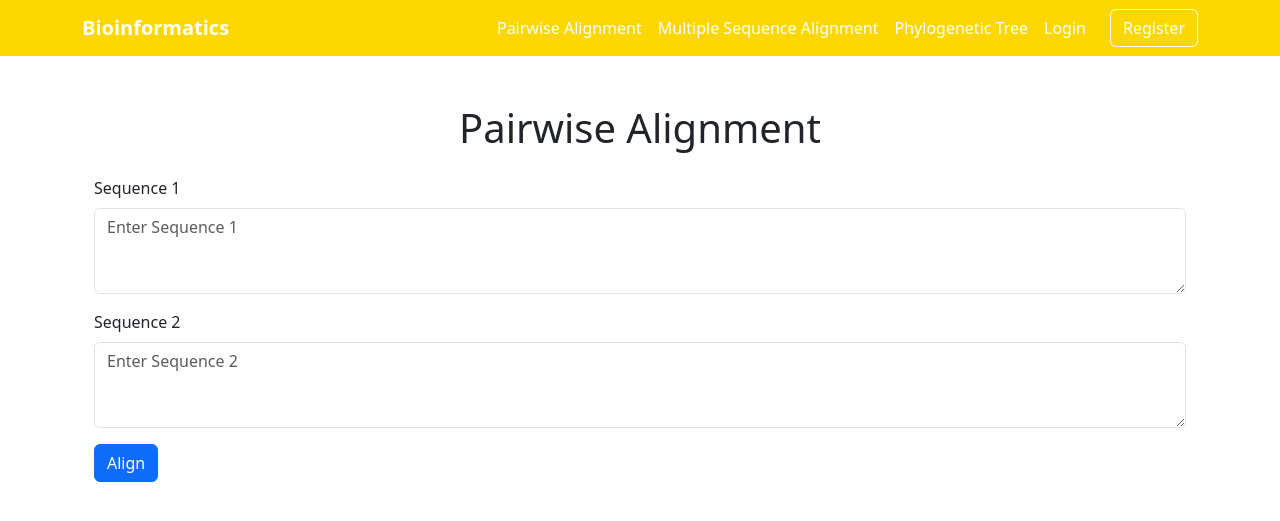
After one commit to Salomon700/Bioinfo_portfolio-project, a Flask app: page /pairwise-alignment in a window 1280 px wide. The commit adds this page. Shown: the top 521 px of the page. Run offline with Flask 3, Linux system fonts and the light colour scheme.

Commit message:
Front-end complete

```diff
--- a/website/routes.py
+++ b/website/routes.py
@@ -5,3 +5,15 @@ routes = Blueprint('routes', __name__)
 @routes.route('/')
 def home():
     return render_template("home.html")
+
+@routes.route('/pairwise-alignment')
+def pairwise_alignment():
+    return render_template('pairwise_alignment.html')
+
+@routes.route('/multiple-alignment')
+def multiple_alignment():
+    return render_template('multiple_alignment.html')
+
+@routes.route('/phylogenetic-tree')
+def phylogenetic_tree():
+    return render_template('phylogenetic_tree.html')
--- a/website/templates/base.html
+++ b/website/templates/base.html
@@ -2,79 +2,80 @@
 <html lang="en">
   <head>
     <meta charset="UTF-8" />
-    <meta name="viewport" content="width=device-width, initial-scale=1" />
-    <meta charset="utf-8" />
+    <meta name="viewport" content="width=device-width, initial-scale=1.0" />
+    <title>{% block title %}Bioinformatics Web App{% endblock %}</title>
+    <!-- Bootstrap CSS -->
     <link
+      href="https://cdn.jsdelivr.net/npm/bootstrap@5.3.0-alpha1/dist/css/bootstrap.min.css"
       rel="stylesheet"
-      href="https://stackpath.bootstrapcdn.com/bootstrap/4.4.1/css/bootstrap.min.css"
-      integrity="sha384-Vkoo8x4CGsO3+Hhxv8T/Q5PaXtkKtu6ug5TOeNV6gBiFeWPGFN9MuhOf23Q9Ifjh"
-      crossorigin="anonymous"
     />
-    <link
-      rel="stylesheet"
-      href="https://stackpath.bootstrapcdn.com/font-awesome/4.7.0/css/font-awesome.min.css"
-      crossorigin="anonymous"
-    />
-
-    <title>{% block title %}Home{% endblock %} %</title>
+    <style>
+      /* Custom Navbar Styles */
+      .navbar {
+        background-color: #ffd700; /* Gold color */
+      }
+      .navbar-brand,
+      .nav-link,
+      .btn {
+        color: #ffffff !important; /* White text for contrast */
+      }
+      .nav-link:hover,
+      .btn:hover {
+        color: #000000 !important; /* Black text on hover for readability */
+      }
+      .btn-register {
+        border-color: #ffffff; /* White border for register button */
+      }
+    </style>
   </head>
   <body>
-    <nav class="navbar nvabar-expand-lg navbar-light bg-dark">
-      <button
-        class="navbar-toggler"
-        type="button"
-        data-toggle="collapse"
-        data-target="#navbar"
-      >
-        <span class="navbar-toggle-icon"></span>
-      </button>
-      <div class="collapse navbar-collapse" id="navbar">
-        <div class="navbar-nav">
-          <a class="nav-item nav-link" id="login" href="login">Login</a>
-          <a class="nav-item nav-link" id="SignUp" href="sign-up">Sign Up</a>
-          <a class="nav-item nav-link" id="logout" href="logout">Logout</a>
-          <a class="nav-item nav-link" id="home" href="/">Home</a>
+    <!-- Navbar -->
+    <nav class="navbar navbar-expand-lg">
+      <div class="container">
+        <a class="navbar-brand fw-bold" href="/">Bioinformatics</a>
+        <button
+          class="navbar-toggler"
+          type="button"
+          data-bs-toggle="collapse"
+          data-bs-target="#navbarNav"
+          aria-controls="navbarNav"
+          aria-expanded="false"
+          aria-label="Toggle navigation"
+        >
+          <span class="navbar-toggler-icon"></span>
+        </button>
+        <div class="collapse navbar-collapse" id="navbarNav">
+          <ul class="navbar-nav ms-auto">
+            <li class="nav-item">
+              <a class="nav-link" href="/pairwise-alignment"
+                >Pairwise Alignment</a
+              >
+            </li>
+            <li class="nav-item">
+              <a class="nav-link" href="/multiple-alignment"
+                >Multiple Sequence Alignment</a
+              >
+            </li>
+            <li class="nav-item">
+              <a class="nav-link" href="/phylogenetic-tree"
+                >Phylogenetic Tree</a
+              >
+            </li>
+            <li class="nav-item">
+              <a class="nav-link" href="/login">Login</a>
+            </li>
+          </ul>
+          <a href="/register" class="btn btn-outline-light btn-register ms-3"
+            >Register</a
+          >
         </div>
       </div>
     </nav>
 
-    {% with messages = get_flashed_messages(with_categories=true) %} {% if
-    messages %}
-    {% for category, message in messages %}
-    {% if category == "error" %}
-    <div class="alert alert-danger alter-dismissable fade show">
-      {{ message }}
-      <button type"button" class="close" data-dismiss="alert">
-        <span aria-hidden="true">&times;</span>
-      </button>
-    </div>
-    {% else %}
-    <div class="alert alert-success alter-dismissable fade show">
-      {{ message }}
-      <button type"button" class="close" data-dismiss="alert">
-        <span aria-hidden="true">&times;</span>
-      </button>
-    </div>
-    {% endif %}
-    {% endfor %}
-    {% endif %}
-    {% endwith %}
+    <!-- Main Content -->
+    <div class="container mt-4">{% block content %} {% endblock %}</div>
 
-    <div class="container">{% block content %} {% endblock %}</div>
-    <script
-      src="https://code.jquery.com/jquery-3.2.1.slim.min.js"
-      integrity="sha384-KJ3o2DKtIkvYIK3UENzmM7KCkRr/rE9/Qpg6aAZGJwFDMVNA/GpGFF93hXpG5KkN"
-      crossorigin="anonymous"
-    ></script>
-    <script
-      src="https://cdnjs.cloudflare.com/ajax/libs/popper.js/1.12.9/umd/popper.min.js"
-      integrity="sha384-ApNbgh9B+Y1QKtv3Rn7W3mgPxhU9K/ScQsAP7hUibX39j7fakFPskvXusvfa0b4Q"
-      crossorigin="anonymous"
-    ></script>
-    <script
-      src="https://maxcdn.bootstrapcdn.com/bootstrap/4.0.0/js/bootstrap.min.js"
-      integrity="sha384-JZR6Spejh4U02d8jOt6vLEHfe/JQGiRRSQQxSfFWpi1MquVdAyjUar5+76PVCmYl"
-      crossorigin="anonymous"
-    ></script>
+    <!-- Bootstrap Bundle JS -->
+    <script src="https://cdn.jsdelivr.net/npm/bootstrap@5.3.0-alpha1/dist/js/bootstrap.bundle.min.js"></script>
   </body>
 </html>
--- /dev/null
+++ b/website/templates/pairwise_alignment.html
@@ -0,0 +1,26 @@
+{% extends "base.html" %} {% block content %}
+<div class="container mt-5">
+  <h1 class="text-center">Pairwise Alignment</h1>
+  <form class="mt-4">
+    <div class="mb-3">
+      <label for="sequence1" class="form-label">Sequence 1</label>
+      <textarea
+        id="sequence1"
+        class="form-control"
+        rows="3"
+        placeholder="Enter Sequence 1"
+      ></textarea>
+    </div>
+    <div class="mb-3">
+      <label for="sequence2" class="form-label">Sequence 2</label>
+      <textarea
+        id="sequence2"
+        class="form-control"
+        rows="3"
+        placeholder="Enter Sequence 2"
+      ></textarea>
+    </div>
+    <button type="submit" class="btn btn-primary">Align</button>
+  </form>
+</div>
+{% endblock %}
```
Also changed, not shown: website/templates/multiple_alignment.html (added, +17 -0 lines), website/templates/phylogenetic_tree.html (added, +17 -0 lines), 1 other file.
